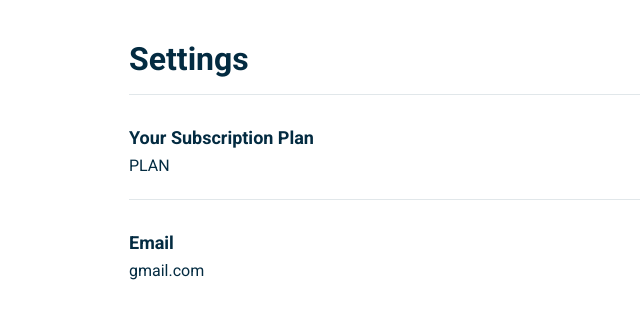
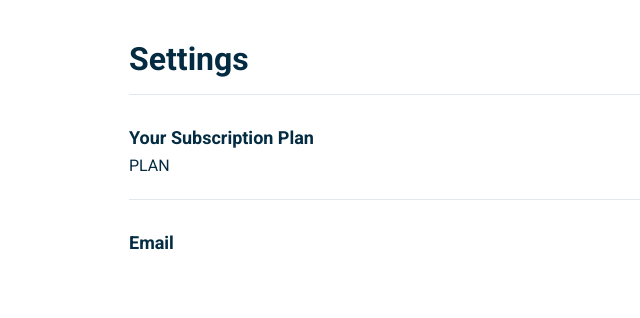
Before and after one commit to wolfyman411/fes-internship-v2, a Next.js app: page /settings in a window 1280 px wide. Shown: the top 318 px of the page, without its empty margins (0-640 px from the left). Built offline with nearby package versions, Linux system fonts and the light colour scheme; no server answers.

Commit message:
partial signin/signout refactor

```diff
--- /dev/null
+++ b/app/components/ClientPage.tsx
@@ -0,0 +1,30 @@
+"use client"
+
+import React from 'react'
+import Searchbar from './Searchbar'
+import Sidebar from './Sidebar'
+import { onAuthStateChanged } from 'firebase/auth'
+import { auth } from '../firestore/firebase'
+import { useBoundStore } from '../zustand/zustand'
+
+export default function ClientPage({children = <></>}) {
+
+  const setUser = useBoundStore((state:any) => state.setUser)
+
+  React.useEffect(() => {
+    onAuthStateChanged(auth, (user) => {
+      if (user) {
+        setUser(user)
+      }
+      console.log(user)
+    })
+  },[])
+
+  return (
+    <div>
+        <Searchbar />
+        <Sidebar />
+        {children}
+    </div>
+  )
+}
--- a/app/components/Login.tsx
+++ b/app/components/Login.tsx
@@ -7,9 +7,10 @@ import { FontAwesomeIcon } from '@fortawesome/react-fontawesome'
 import { faMultiply, faUser } from '@fortawesome/free-solid-svg-icons'
 import { useBoundStore } from '../zustand/zustand'
 import Link from 'next/link'
-import { db } from '../firestore/firebase'
+import { auth, db } from '../firestore/firebase'
 import { getDoc, doc, collection, getDocs, where, query, addDoc } from 'firebase/firestore'
 import { useRouter } from 'next/navigation'
+import { signInWithEmailAndPassword } from 'firebase/auth'
 
 export default function Login() {
 
@@ -49,6 +50,9 @@ export default function Login() {
         // Check password
         if (userRef.password === formPassword) {
             setUser(userRef)
+
+            await signInWithEmailAndPassword(auth, userRef.email,userRef.password)
+
             toggleLogin()
             router.push("/for-you")
         }
@@ -98,6 +102,7 @@ export default function Login() {
             setUser(userRef)
 
             await addDoc(collection(db,"users"),userRef)
+            await signInWithEmailAndPassword(auth, userRef.email,userRef.password)
 
             toggleLogin()
             router.push("/for-you")
--- a/app/firestore/firebase.ts
+++ b/app/firestore/firebase.ts
@@ -1,5 +1,6 @@
 import { initializeApp } from "firebase/app";
 import { getFirestore } from "firebase/firestore";
+import { getAuth } from "firebase/auth";
 
 const firebaseConfig = {
   apiKey: "AIzaSyAb0B0dDNmhdJL8LZNQYIt1oOeVQLd4SEg",
@@ -12,3 +13,4 @@ const firebaseConfig = {
 
 const app = initializeApp(firebaseConfig);
 export const db = getFirestore(app)
+export const auth = getAuth(app)
--- a/app/layout.tsx
+++ b/app/layout.tsx
@@ -2,8 +2,7 @@ import type { Metadata } from "next";
 import { Geist, Geist_Mono } from "next/font/google";
 import "./globals.css";
 import Login from "./components/Login";
-import Searchbar from "./components/Searchbar";
-import Sidebar from "./components/Sidebar";
+import ClientPage from "./components/ClientPage";
 
 const geistSans = Geist({
   variable: "--font-geist-sans",
@@ -34,9 +33,7 @@ export default function RootLayout({
       <body>
         <Login />
         <div>
-          <Searchbar />
-          <Sidebar />
-          {children}
+          <ClientPage children={children}/>
         </div>
       </body>
     </html>
--- a/app/settings/page.tsx
+++ b/app/settings/page.tsx
@@ -1,6 +1,12 @@
+"use client"
+
 import React from 'react'
+import { useBoundStore } from '../zustand/zustand'
 
 export default function page() {
+
+  const user = useBoundStore((state:any) => state.user)
+
   return (
     <div className="container">
         <div className="row">
@@ -11,7 +17,7 @@ export default function page() {
             </div>
             <div className="setting__content">
                 <div className="settings__sub--title">Email</div>
-                <div className="settings__text">gmail.com</div>
+                <div className="settings__text">{user.email}</div>
             </div>
         </div>
     </div>
```
